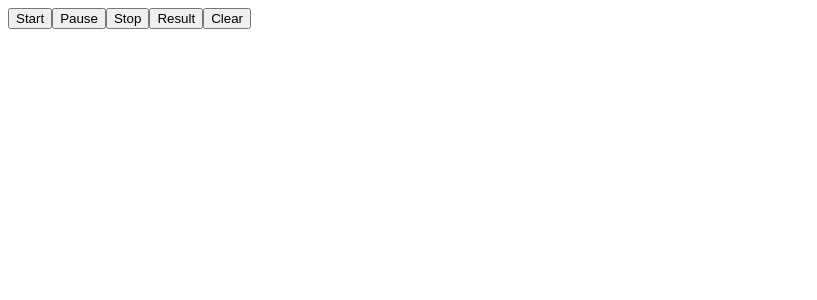
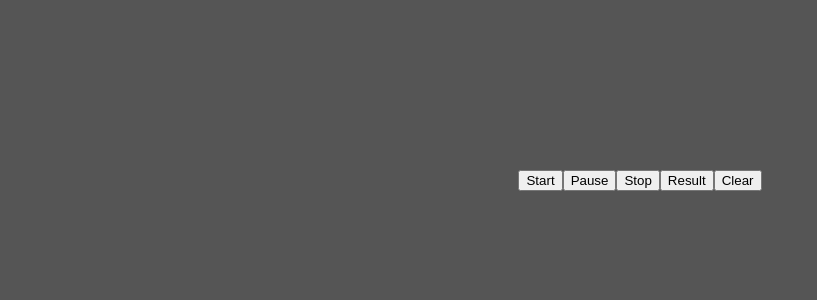
Before and after one commit to darokrk/Stopwatch-React, a React app: page / in a window 1280 px wide. Shown: the top 300 px of the page, without its empty margins (0-817 px from the left). Built offline with nearby package versions, Linux system fonts and the light colour scheme.

Commit message:
Styled body and div container

```diff
--- /dev/null
+++ b/src/containers/App.css
@@ -0,0 +1,11 @@
+@import url('https://fonts.googleapis.com/css?family=Roboto');
+
+body {
+  background: #555555;
+  color: #fff;
+}
+
+.container {
+  text-align: center;
+  margin: 170px auto;
+}
--- a/src/containers/App.js
+++ b/src/containers/App.js
@@ -1,5 +1,6 @@
 import React, { Component } from "react";
 import Button from "../components/Button";
+import styles from "./App.css";
 
 class App extends Component {
   constructor(props) {
@@ -17,7 +18,7 @@ class App extends Component {
   }
   render() {
     return (
-      <div>
+      <div className={styles.container}>
         <Button text={"Start"} />
         <Button text={"Pause"} />
         <Button text={"Stop"} />
--- a/webpack.config.js
+++ b/webpack.config.js
@@ -33,8 +33,7 @@ module.exports = {
             options: {
               modules: true
             }
-          },
-          { loader: "sass-loader" }
+          }
         ]
       }
     ]
```
